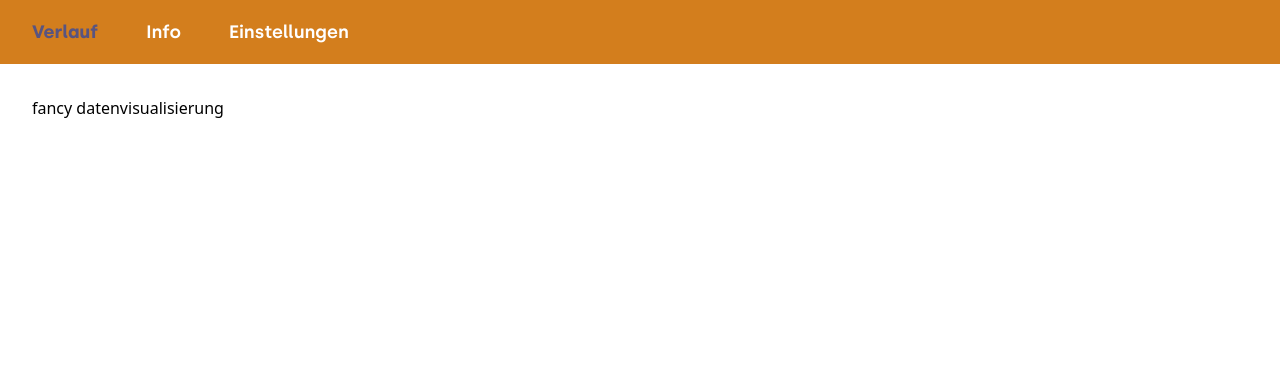
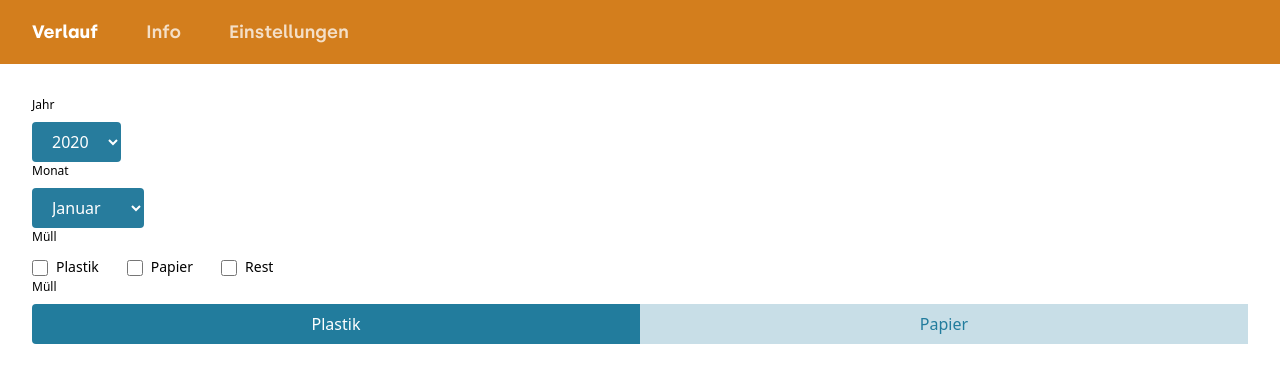
Before and after one commit to tobiasraab/HfG_SS21_backends_frontend, a Nuxt app: page / in a window 1280 px wide. Shown: the top 382 px of the page. Built offline with nearby package versions, Linux system fonts and the light colour scheme.

Commit message:
add component

```diff
--- a/components/navigationBar.vue
+++ b/components/navigationBar.vue
@@ -102,7 +102,7 @@ export default {
 
 <style scoped>
   .navTopMenu-currentSite {
-    color: #585481;
+    color: #ffffff;
     font-family: "silkamedium", sans-serif;
     font-size: 18px;
     line-height: 64px;
@@ -111,7 +111,7 @@ export default {
 
   .navSideMenu-currentSite {
     position: absolute;
-    color: #585481;
+    color: #ffffff;
     font-family: "silkamedium", sans-serif;
     font-size: 18px;
     line-height: 64px;
@@ -150,11 +150,11 @@ export default {
     font-size: 18px;
     line-height: 64px;
 
-    color: #ffffff;
+    color: #F4DFC7;
   }
 
   .menuLink:hover {
-    color: #585481;
+    color: #ffffff;
     font-family: "silkabold";
   }
 
@@ -208,16 +208,16 @@ export default {
     font-size: 18px;
     line-height: 64px;
 
-    color: #ffffff;
+    color: #F4DFC7;
   }
 
   a.nuxt-link-exact-active {
-    color: #585481;
+    color: #ffffff;
     font-family: "silkabold";
   }
 
   a.nuxt-link-active.projects {
-    color: #585481;
+    color: #ffffff;
     font-family: "silkabold";
   }
 
--- /dev/null
+++ b/components/templates/checkbox.vue
@@ -0,0 +1,73 @@
+<template>
+  <div class="checkbox">
+    <h3 class="label">
+      {{ label }}
+    </h3>
+    <div
+      v-for="item in options"
+      :key="item"
+      class="checkbox-item"
+    >
+      <label :for="item">
+        <input
+          :id="item"
+          v-model="checkedItems"
+          type="checkbox"
+          :value="item"
+        >{{ item }}
+      </label>
+    </div>
+  </div>
+</template>
+
+<script>
+export default {
+  name: 'Checkbox',
+  props: {
+    label: {
+      default: '',
+      type: String
+    },
+    options: {
+      default: undefined,
+      type: Array
+    }
+  },
+  data () {
+    return {
+      checkedItems: []
+    }
+  }
+}
+</script>
+
+<style scoped>
+.checkbox{
+  position: relative;
+}
+.checkbox-item{
+  display: inline-block;
+  margin-right: 28px;
+}
+.label{
+  font-size: 12px;
+  padding: 0;
+  margin-bottom: 8px;
+}
+input{
+  margin-right: 8px;
+  height: 16px;
+  width: 16px;
+  background-color: #227C9D;
+  color: #ffffff;
+
+  border: none;
+  outline: none;
+
+  vertical-align: middle;
+}
+label{
+  color: #000000;
+  font-size: 14px;
+}
+</style>
--- /dev/null
+++ b/components/templates/dropdown.vue
@@ -0,0 +1,59 @@
+<template>
+  <div class="dropdown">
+    <h3 class="label">
+      {{ label }}
+    </h3>
+    <select v-model="selected">
+      <option
+        v-for="item in options"
+        :key="item"
+      >
+        {{ item }}
+      </option>
+    </select>
+  </div>
+</template>
+
+<script>
+export default {
+  name: 'Dropdown',
+  props: {
+    label: {
+      default: '',
+      type: String
+    },
+    options: {
+      default: undefined,
+      type: Array
+    }
+  },
+  data () {
+    return {
+      selected: this.options[0]
+    }
+  }
+}
+</script>
+
+<style scoped>
+.dropdown{
+  position: relative;
+}
+.label{
+  font-size: 12px;
+  padding: 0;
+  margin-bottom: 8px;
+}
+select{
+  height: 40px;
+
+  background-color: #277C9D;
+  color: #ffffff;
+
+  padding: 0px 16px;
+
+  border-radius: 4px;
+  border: none;
+  outline: none;
+}
+</style>
--- /dev/null
+++ b/components/templates/switcher.vue
@@ -0,0 +1,103 @@
+<template>
+  <div class="switcher">
+    <h3 class="label">
+      {{ label }}
+    </h3>
+    <div
+      class="switcher-button"
+    >
+      <button
+        class="switcher-item switcher-item-1"
+        :class="{'switcher-item-active': toggleState, 'switcher-item-passive': !toggleState}"
+        @click="switcherClick"
+      >
+        {{ options[0] }}
+      </button>
+      <button
+        class="switcher-item switcher-item-2"
+        :class="{'switcher-item-active': !toggleState, 'switcher-item-passive': toggleState}"
+        @click="switcherClick()"
+      >
+        {{ options[1] }}
+      </button>
+      <h1>{{ toggleState }}</h1>
+    </div>
+  </div>
+</template>
+
+<script>
+export default {
+  name: 'Switcher',
+  props: {
+    label: {
+      default: '',
+      type: String
+    },
+    options: {
+      default: undefined,
+      type: Array
+    }
+  },
+  data () {
+    return {
+      toggleState: true
+    }
+  },
+  methods: {
+    switcherClick () {
+      this.toggleState = !this.toggleState
+    }
+  }
+}
+</script>
+
+<style scoped>
+.switcher{
+  position: relative;
+}
+.switcher-item{
+  position: absolute;
+  height: 40px;
+  width: 50%;
+}
+.switcher-item-1{
+  left: 0%;
+  border-radius: 4px 0px 0px 4px;
+}
+.switcher-item-2{
+  right: 0%;
+}
+.switcher-item-active{
+  background-color: #227C9D;
+  color: #ffffff;
+}
+.switcher-item-passive{
+  background-color: #C8DEE7;
+  color: #227C9D;
+}
+.switcher-button{
+  display: inline-block;
+  margin-right: 28px;
+}
+.label{
+  font-size: 12px;
+  padding: 0;
+  margin-bottom: 8px;
+}
+input{
+  margin-right: 8px;
+  height: 16px;
+  width: 16px;
+  background-color: #227C9D;
+  color: #ffffff;
+
+  border: none;
+  outline: none;
+
+  vertical-align: middle;
+}
+label{
+  color: #000000;
+  font-size: 14px;
+}
+</style>
--- a/pages/index.vue
+++ b/pages/index.vue
@@ -7,14 +7,36 @@
 
 <template>
   <div>
-    <p>fancy datenvisualisierung</p>
+    <dropdown
+      :label="'Jahr'"
+      :options="[2020,2021]"
+    />
+    <dropdown
+      :label="'Monat'"
+      :options="['Januar', 'Februar', 'März']"
+    />
+    <checkbox
+      :label="'Müll'"
+      :options="['Plastik', 'Papier', 'Rest']"
+    />
+    <switcher
+      :label="'Müll'"
+      :options="['Plastik', 'Papier', 'Rest']"
+    />
   </div>
 </template>
 
 <script>
+import dropdown from '~/components/templates/dropdown.vue'
+import checkbox from '~/components/templates/checkbox.vue'
+import switcher from '~/components/templates/switcher.vue'
+
 export default {
   name: 'Start',
   components: {
+    dropdown,
+    checkbox,
+    switcher
   },
   layout: 'main-layout'
 }
```
